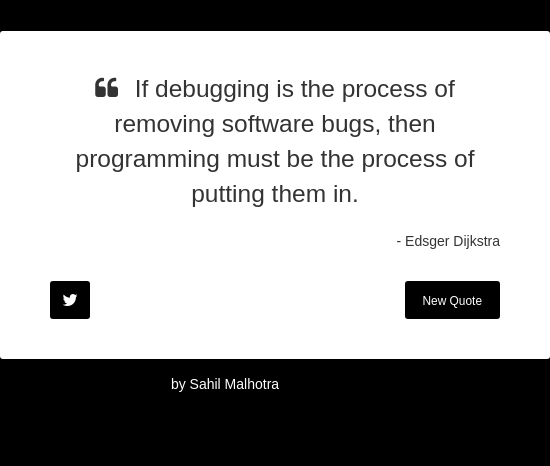
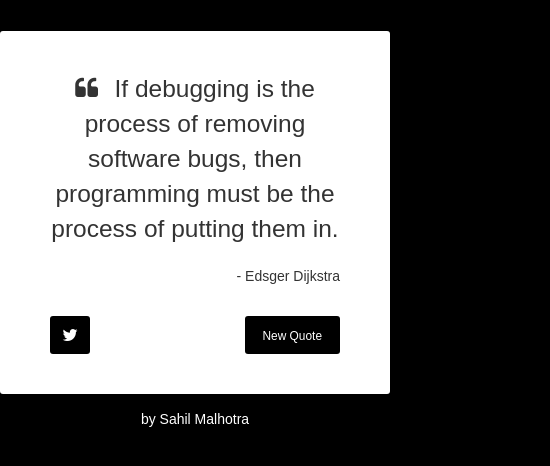
Before and after one commit to sahil-malhotra/Random-Quote-Machine, a plain HTML site: page index.html in a window 390 px wide. Shown: the whole page, 550 px wide, since content can reach past the window. Drawn offline with nearby package versions, Linux system fonts and the light colour scheme.

Commit message:
mobile responsive

```diff
--- a/css/style.css
+++ b/css/style.css
@@ -96,3 +96,10 @@ div {
 .quote-box .buttons #new-quote {
 	float: right;
 }
+
+@media screen and (max-width:540px) {
+  .quote-box, .quote-box .buttons, .quote-box .quote-author, .quote-box .quote-text, .footer  {
+      width: auto;
+  }
+
+}
```
